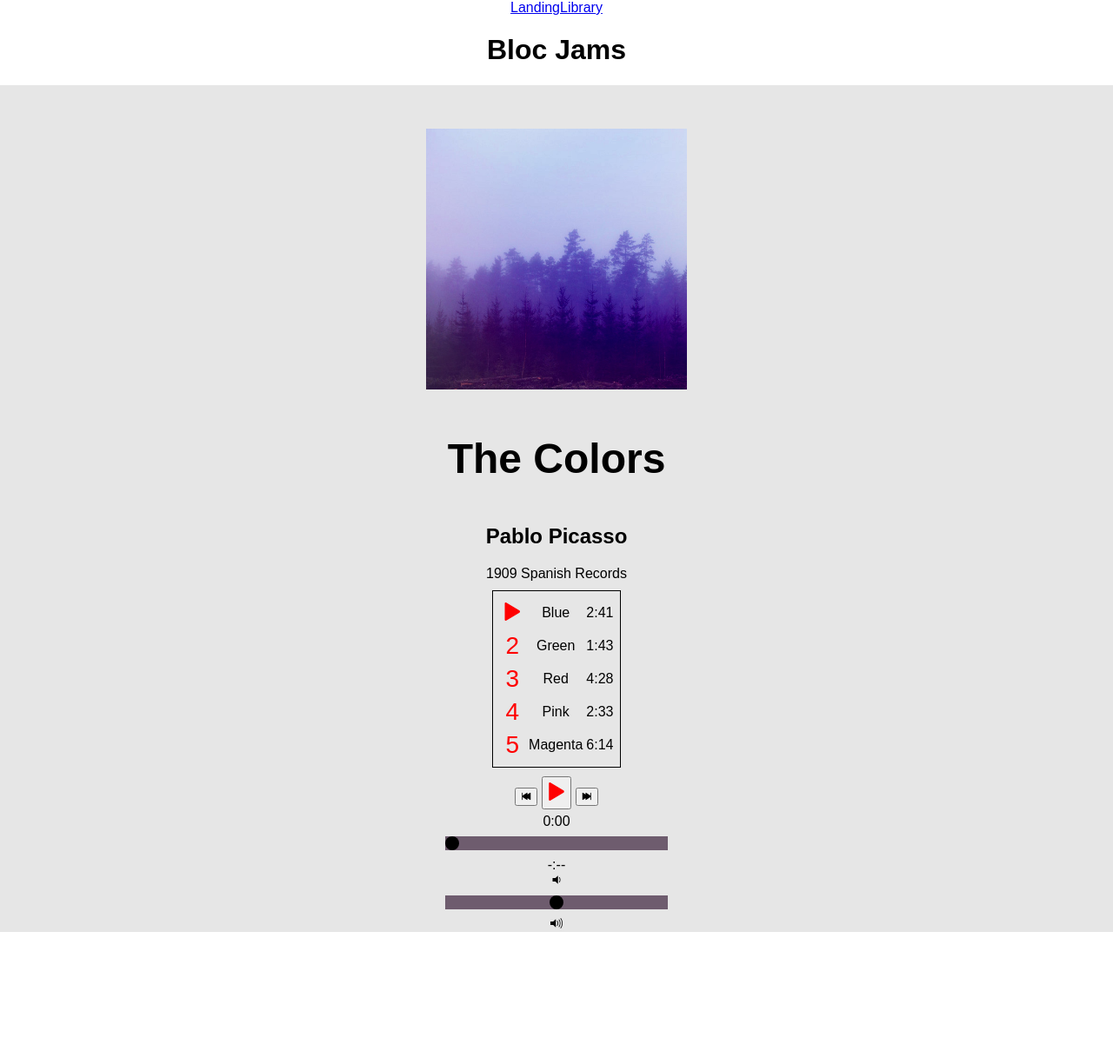
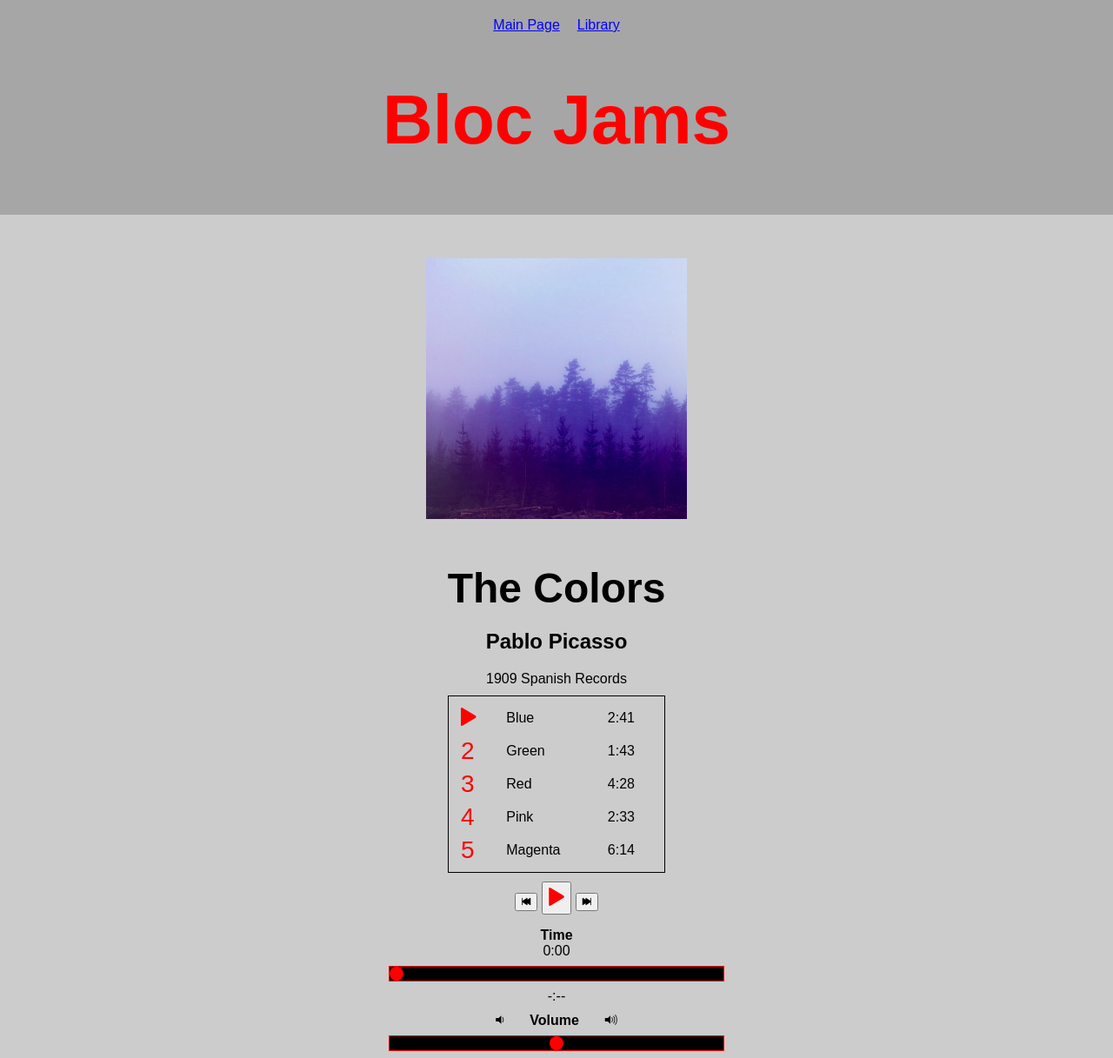
Before and after one commit to ahallam75/bloc-jams-react, a React (Create React App) app: page /album/the-colors in a window 1280 px wide. Shown: the whole page at 87% size. Before the commit the page ends 1072 px from the top, so only its background shows below. Built offline with nearby package versions, Linux system fonts and the light colour scheme.

Commit message:
Assignment commit for submission.

```diff
--- a/src/App.css
+++ b/src/App.css
@@ -14,6 +14,12 @@
   color: white;
 }
 
+header {
+  background-color: #a6a6a6;
+  padding-top: 20px;
+  padding-bottom: 10px;
+}
+
 .App-title {
   font-size: 1.5em;
 }
@@ -26,3 +32,19 @@
   from { transform: rotate(0deg); }
   to { transform: rotate(360deg); }
 }
+
+#title {
+  color: red;
+  font-family: fantasy;
+  font-size: 5rem;
+}
+
+#Landing-link {
+  padding-right: 10px;
+  color: blue;
+}
+
+#Library-link {
+  padding-left: 10px;
+  color: blue;
+}
--- a/src/App.js
+++ b/src/App.js
@@ -13,10 +13,10 @@ class App extends Component {
       <div className="App">
         <header>
           <nav>
-            <Link to='/'>Landing</Link>
-            <Link to='/library'>Library</Link>
+            <Link to='/' id="Landing-link">Main Page</Link>
+            <Link to='/library' id="Library-link">Library</Link>
           </nav>
-         <h1>Bloc Jams</h1>
+         <h1 id="title">Bloc Jams</h1>
        </header>
        <main>
          <Route exact path="/" component={Landing} />
--- a/src/components/Album.css
+++ b/src/components/Album.css
@@ -1,5 +1,5 @@
 .album {
-  background-color: #e6e6e6;
+  background-color: #cccccc;
 }
 
 #album-cover-art {
@@ -9,16 +9,27 @@
 
 #album-info {
   color: black;
+  padding-top: 0;
   padding-bottom: 5px;
 }
 
+#album-title {
+  margin-bottom: 0;
+}
+
 table {
+  width: 250px;
   border: solid 1px;
   margin-left: auto;
   margin-right: auto;
   margin-top: 5px;
   margin-bottom: 5px;
   padding: 5px;
+}
+
+.song-list {
+  text-align: left;
+  padding-right: 20px;
 }
 
 #song-action-btns {
--- a/src/components/Landing.css
+++ b/src/components/Landing.css
@@ -1,5 +1,6 @@
 .landing {
   background-color: #4080bf;
-  padding: 20px;
+  padding-top: 20px;
+  padding-bottom: 100%;
   font-family: "Helvetica";
 }
--- a/src/components/Library.css
+++ b/src/components/Library.css
@@ -1,5 +1,6 @@
 .library {
-  background-color: #e6e6e6;
+  background-color: #cccccc;
+  padding-bottom: 100%;
 }
 
 .Link {
--- a/src/components/PlayerBar.css
+++ b/src/components/PlayerBar.css
@@ -1,16 +1,10 @@
-.ion-btn {
-  border: none;
-  background-color: none;
-  font-size: 2.5rem;
-  color: rgba(65, 153, 153, 0.8);
-}
-
 .seek-bar {
   appearance: none;
-  width: 20%;
+  width: 30%;
   height: 1rem;
-  background: rgba(46, 19, 46, 0.65);
+  background: black;
   margin: .5rem 0;
+  border: 1px red solid;
 }
 
 .seek-bar::-webkit-slider-thumb {
@@ -20,14 +14,25 @@
   width: 1rem;
   height: 1rem;
   border-radius: 100%;
-  background: black;
+  background: red;
+}
+
+#buttons {
+  padding-bottom: 10px;
 }
 
 #play-pause {
   margin: 5px;
 }
 
-.icon ion-volume-high {
-  padding-bottom: 10px;
-  color: green;
+#Volume {
+  padding-top: 10px;
 }
+
+.ion-volume-low {
+  padding-right: 30px;
+}
+
+.ion-volume-high {
+  padding-left: 30px;
+}
--- a/src/components/PlayerBar.js
+++ b/src/components/PlayerBar.js
@@ -16,6 +16,7 @@ import './PlayerBar.css';
              <span className="ion-skip-forward"></span>
            </button>
          </section>
+         <div><strong>Time</strong></div>
          <section id="time-control">
            <div className="current-time">{this.props.currentTime}</div>
            <input
@@ -29,18 +30,18 @@ import './PlayerBar.css';
            />
            <div className="total-time">{this.props.duration}</div>
          </section>
+         <div id="Volume"><span className="icon ion-volume-low"></span><strong>Volume</strong><span className="icon ion-volume-high"></span></div>
          <section id="volume-control">
-           <div className="icon ion-volume-low"></div>
-          <input
+           <input
              type="range"
              className="seek-bar"
+             id="seek-bar-volume"
              value={this.props.currentVolume || 0}
              max="1"
              min="0"
              step="0.001"
              onChange={this.props.handleVolumeChange}
            />
-           <div className="icon ion-volume-high"></div>
          </section>
        </section>
      );
```
